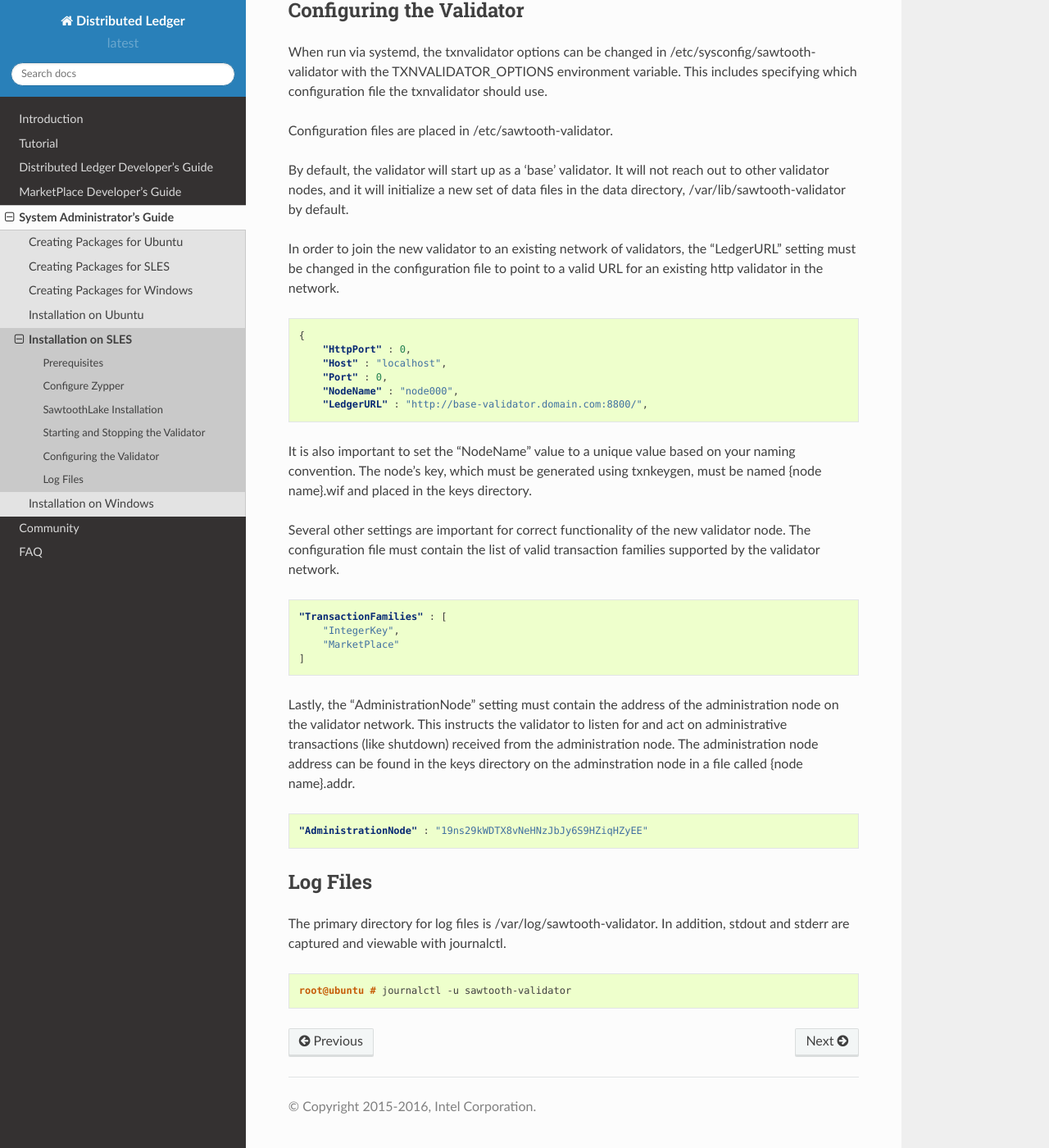
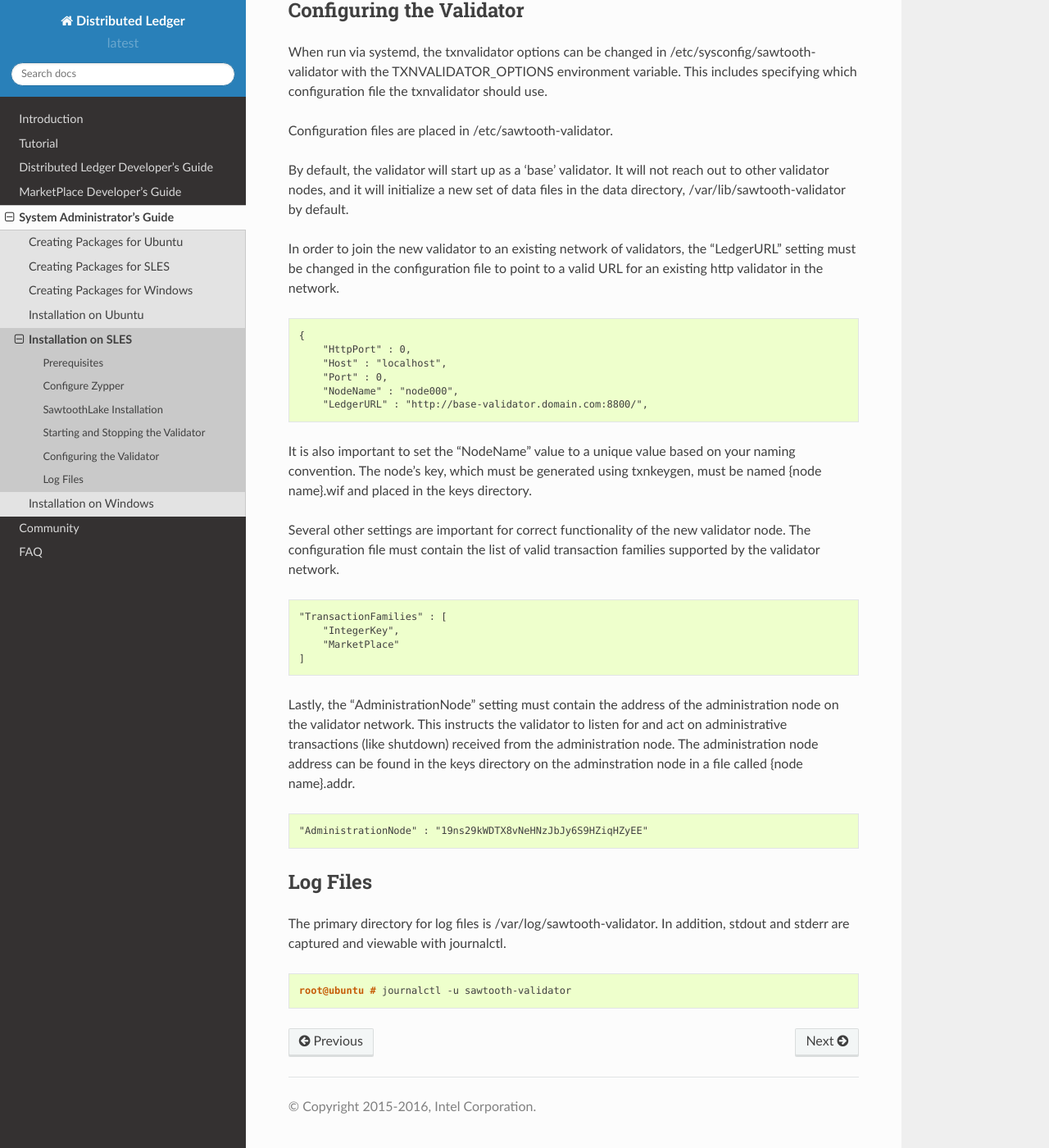
Before and after one commit to hyperledger-archives/sawtooth-core, a Sphinx documentation site: the page built from source/sysadmin_guide/installation_sles.rst, in a window 1280 px wide and 1400 px high, scrolled down 1443 px. Shown: the whole window at 82% size. Built offline with Sphinx 7.4.7 and the Read the Docs theme 2.0.0, drawn with Linux system fonts in a browser that asks for light colours; pages that are not in the unit, such as notebooks, are missing from menus.

Commit message:
Fix sphinx warning for JSON blocks which are not well-formed JSON

```diff
--- a/source/sysadmin_guide/installation_sles.rst
+++ b/source/sysadmin_guide/installation_sles.rst
@@ -91,7 +91,7 @@ In order to join the new validator to an existing network of validators,
 the "LedgerURL" setting must be changed in the configuration file to
 point to a valid URL for an existing http validator in the network.
 
-.. code-block:: json
+.. code-block:: none
 
   {
       "HttpPort" : 0,
@@ -99,6 +99,7 @@ point to a valid URL for an existing http validator in the network.
       "Port" : 0,
       "NodeName" : "node000",
       "LedgerURL" : "http://base-validator.domain.com:8800/",
+
 
 It is also important to set the "NodeName" value to a unique value based
 on your naming convention. The node's key, which must be generated using
@@ -108,7 +109,7 @@ Several other settings are important for correct functionality of the
 new validator node. The configuration file must contain the list of
 valid transaction families supported by the validator network.
 
-.. code-block:: json
+.. code-block:: none
 
   "TransactionFamilies" : [
       "IntegerKey",
@@ -122,7 +123,7 @@ received from the administration node. The administration node address
 can be found in the keys directory on the adminstration node in a file
 called {node name}.addr.
 
-.. code-block:: json
+.. code-block:: none
 
   "AdministrationNode" : "19ns29kWDTX8vNeHNzJbJy6S9HZiqHZyEE"
 
```
